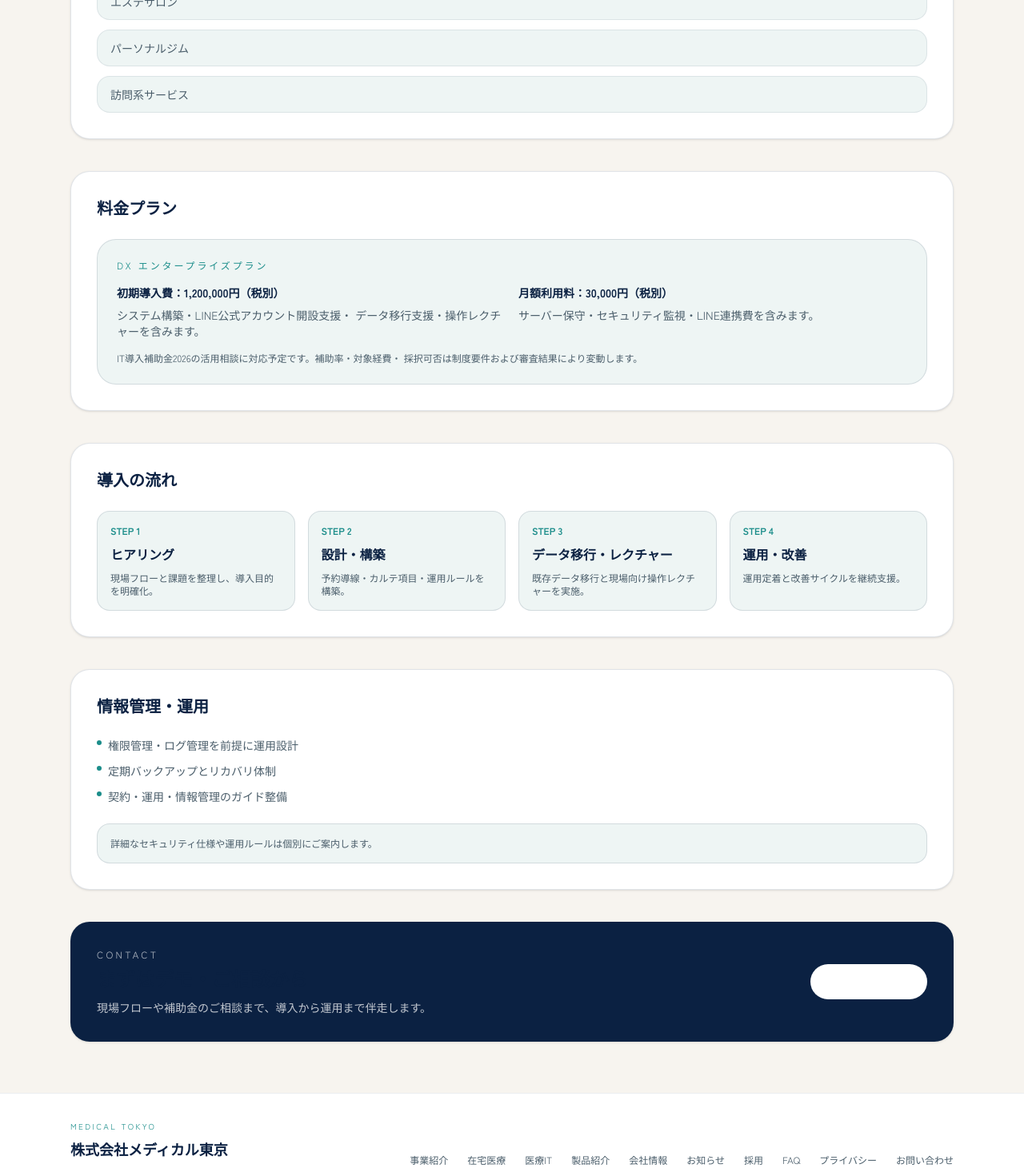
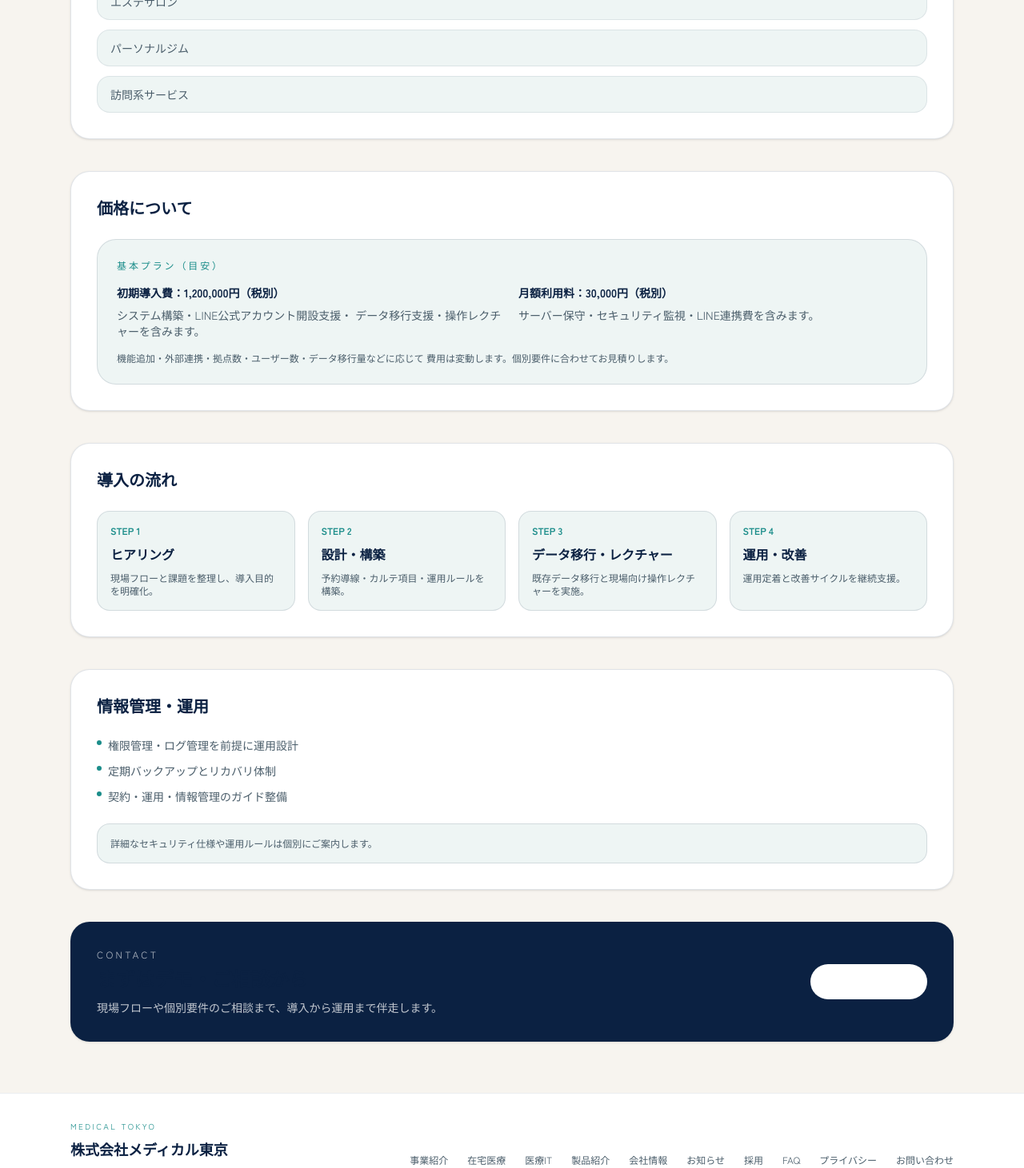
Before and after one commit to cyakkunnlove/cocopharmacyHP, a Next.js app: page /products/cocokarte in a window 1280 px wide. Shown: the part 2388-3849 px from the top of the page at 80% size. Built offline with nearby package versions, Linux system fonts and the light colour scheme; no server answers.

Commit message:
fix(content): update pricing copy

```diff
--- a/src/app/it/page.tsx
+++ b/src/app/it/page.tsx
@@ -164,9 +164,6 @@ export default function ItPage() {
             <p className="mt-4 text-sm text-[var(--ink-muted)]">
               予約・問診・カルテ・顧客フォローを一元化し、現場の負担を抑えた運用を支援します。
             </p>
-            <div className="mt-4 text-xs text-[var(--ink-muted)]">
-              IT導入補助金に関するご相談も個別に承ります。
-            </div>
             <a
               href="/products/cocokarte"
               className="mt-6 inline-flex rounded-full border border-[rgba(11,33,66,0.2)] px-5 py-2 text-xs font-semibold text-[var(--ink)] transition hover:border-[var(--brand)] hover:text-[var(--brand)]"
--- a/src/app/products/cocokarte/page.tsx
+++ b/src/app/products/cocokarte/page.tsx
@@ -222,10 +222,10 @@ export default function CoCoKartePage() {
 
         <div id="pricing">
           <Reveal className="mt-10 rounded-3xl border border-[rgba(11,33,66,0.12)] bg-white p-8 shadow-sm">
-            <h2 className="text-xl font-semibold">料金プラン</h2>
+            <h2 className="text-xl font-semibold">価格について</h2>
             <div className="mt-6 rounded-3xl border border-[rgba(11,33,66,0.12)] bg-[var(--mist)] p-6">
               <p className="text-xs uppercase tracking-[0.24em] text-[var(--brand)]">
-                DX エンタープライズプラン
+                基本プラン（目安）
               </p>
               <div className="mt-4 grid gap-4 md:grid-cols-2">
                 <div>
@@ -247,8 +247,8 @@ export default function CoCoKartePage() {
                 </div>
               </div>
               <p className="mt-4 text-xs text-[var(--ink-muted)]">
-                IT導入補助金2026の活用相談に対応予定です。補助率・対象経費・
-                採択可否は制度要件および審査結果により変動します。
+                機能追加・外部連携・拠点数・ユーザー数・データ移行量などに応じて
+                費用は変動します。個別要件に合わせてお見積りします。
               </p>
             </div>
           </Reveal>
@@ -301,7 +301,7 @@ export default function CoCoKartePage() {
                 まずはデモ・ご相談から
               </h2>
               <p className="mt-2 text-sm text-[rgba(255,255,255,0.75)]">
-                現場フローや補助金のご相談まで、導入から運用まで伴走します。
+                現場フローや個別要件のご相談まで、導入から運用まで伴走します。
               </p>
             </div>
             <Link
```
